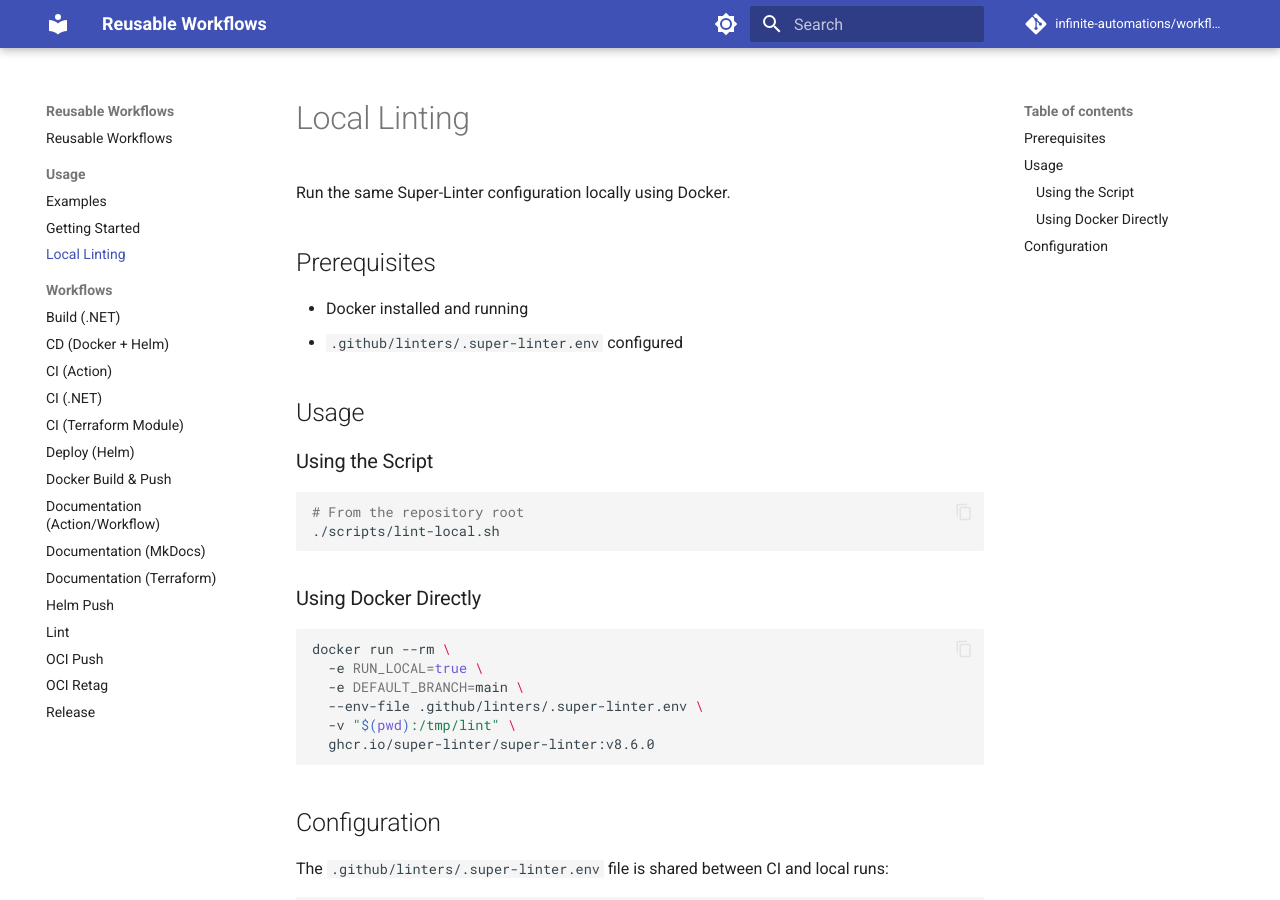
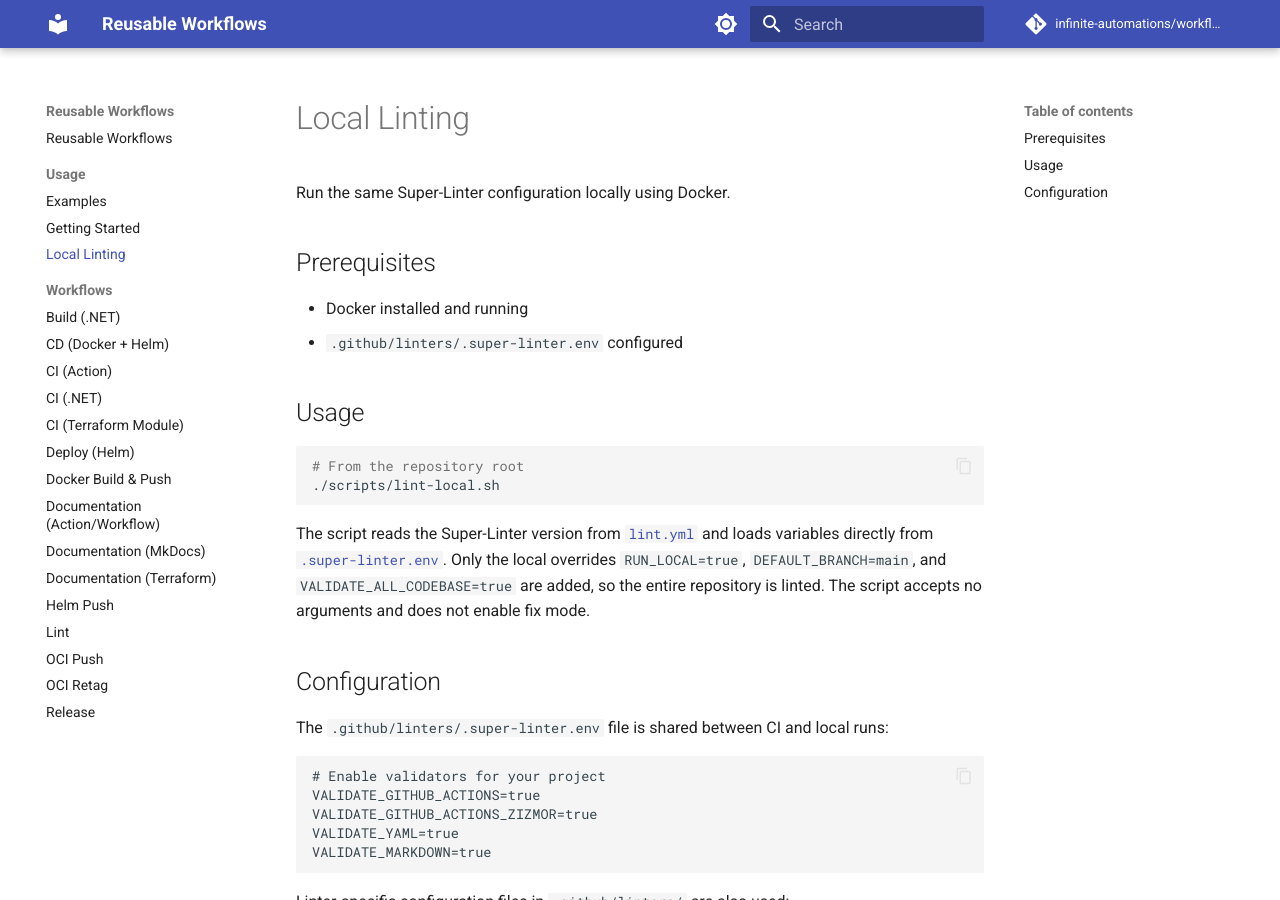
Before and after one commit to infinite-automations/workflows, an MkDocs documentation site: the page built from docs/docs/usage/local-linting.md, in a window 1280 px wide and 900 px high. Built offline with MkDocs 1.6.1 and Material for MkDocs 9.7.7, drawn with Linux system fonts in a browser that asks for light colours; comment, search, counter and statistics services are not loaded.

````diff
--- a/docs/docs/usage/local-linting.md
+++ b/docs/docs/usage/local-linting.md
@@ -9,23 +9,17 @@ Run the same Super-Linter configuration locally using Docker.
 
 ## Usage
 
-### Using the Script
-
 ```bash
 # From the repository root
 ./scripts/lint-local.sh
 ```
 
-### Using Docker Directly
-
-```bash
-docker run --rm \
-  -e RUN_LOCAL=true \
-  -e DEFAULT_BRANCH=main \
-  --env-file .github/linters/.super-linter.env \
-  -v "$(pwd):/tmp/lint" \
-  ghcr.io/super-linter/super-linter:v8.6.0
-```
+The script reads the Super-Linter version from
+[`lint.yml`](https://github.com/infinite-automations/workflows/blob/main/.github/workflows/lint.yml) and loads variables directly
+from [`.super-linter.env`](https://github.com/infinite-automations/workflows/blob/main/.github/linters/.super-linter.env).
+Only the local overrides `RUN_LOCAL=true`, `DEFAULT_BRANCH=main`, and
+`VALIDATE_ALL_CODEBASE=true` are added, so the entire repository is linted.
+The script accepts no arguments and does not enable fix mode.
 
 ## Configuration
 
````
Also changed, not shown: README.md, docs/docs/workflows/ci-action.md (line endings or trailing spaces), docs/docs/workflows/docs-action.md (line endings or trailing spaces), 14 other files.
